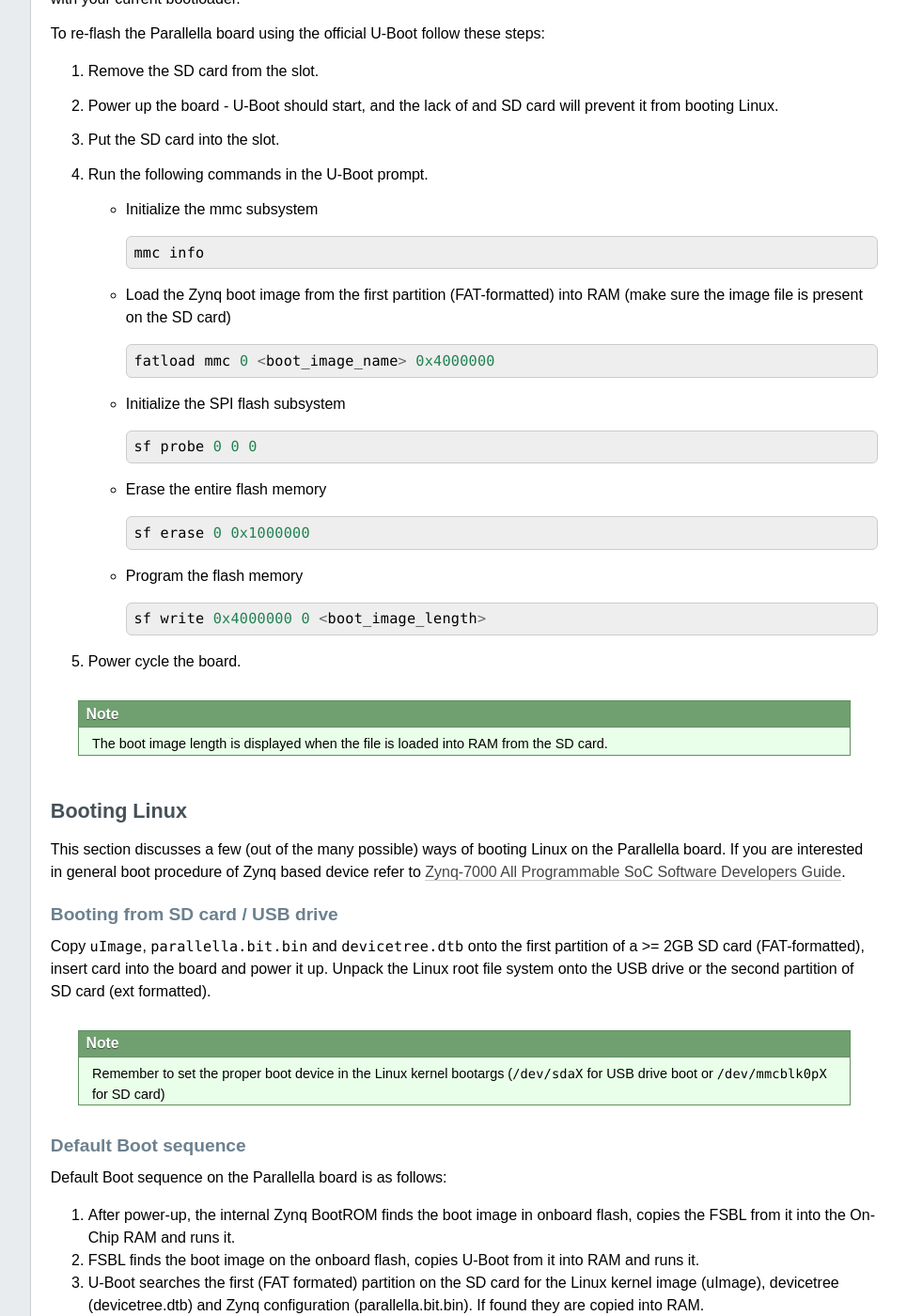
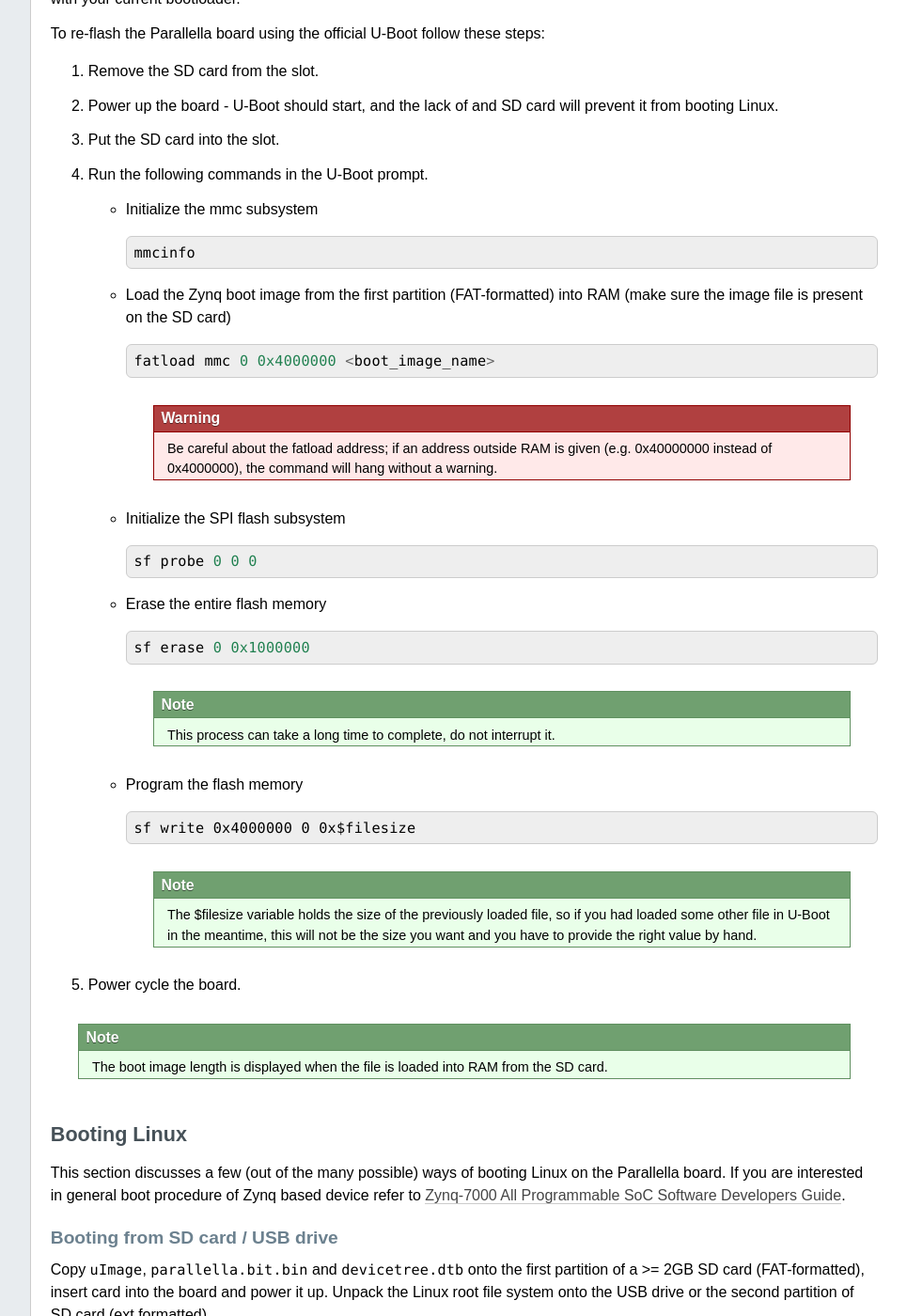
Before and after one commit to antmicro/parallella-quickstart, a Sphinx documentation site: the page built from doc/quickstart-guide/source/usage.rst, in a window 1280 px wide and 1400 px high, scrolled down 2446 px. Shown: the whole window at 94% size, without its empty margins (224-1189 px from the left). Built offline with Sphinx 7.4.7, drawn with Linux system fonts in a browser that asks for light colours.

Commit message:
Some changes after remarks from Andreas.

```diff
--- a/doc/quickstart-guide/source/usage.rst
+++ b/doc/quickstart-guide/source/usage.rst
@@ -121,13 +121,15 @@ To re-flash the Parallella board using the official U-Boot follow these steps:
 
      ::
 
-        mmc info
+        mmcinfo
 
    * Load the Zynq boot image from the first partition (FAT-formatted) into RAM (make sure the image file is present on the SD card)
 
      ::
 
-        fatload mmc 0 <boot_image_name> 0x4000000
+        fatload mmc 0 0x4000000 <boot_image_name>
+
+     .. warning:: Be careful about the fatload address; if an address outside RAM is given (e.g. 0x40000000 instead of 0x4000000), the command will hang without a warning.
 
    * Initialize the SPI flash subsystem
 
@@ -141,11 +143,15 @@ To re-flash the Parallella board using the official U-Boot follow these steps:
 
         sf erase 0 0x1000000
 
+     .. note:: This process can take a long time to complete, do not interrupt it.
+
    * Program the flash memory
 
      ::
 
-        sf write 0x4000000 0 <boot_image_length>
+        sf write 0x4000000 0 0x$filesize
+
+     .. note:: The $filesize variable holds the size of the previously loaded file, so if you had loaded some other file in U-Boot in the meantime, this will not be the size you want and you have to provide the right value by hand.
 
 #. Power cycle the board.
 
```
